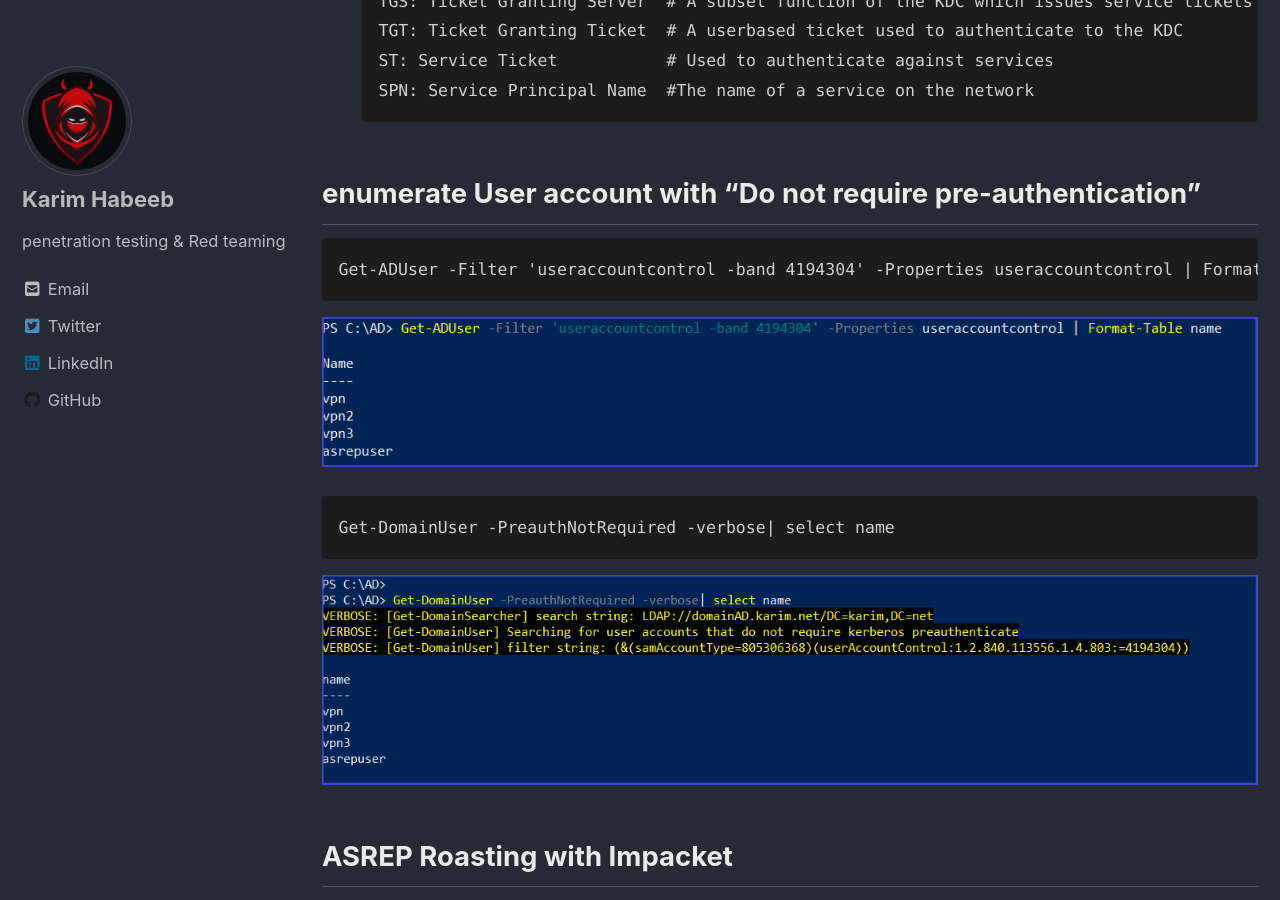
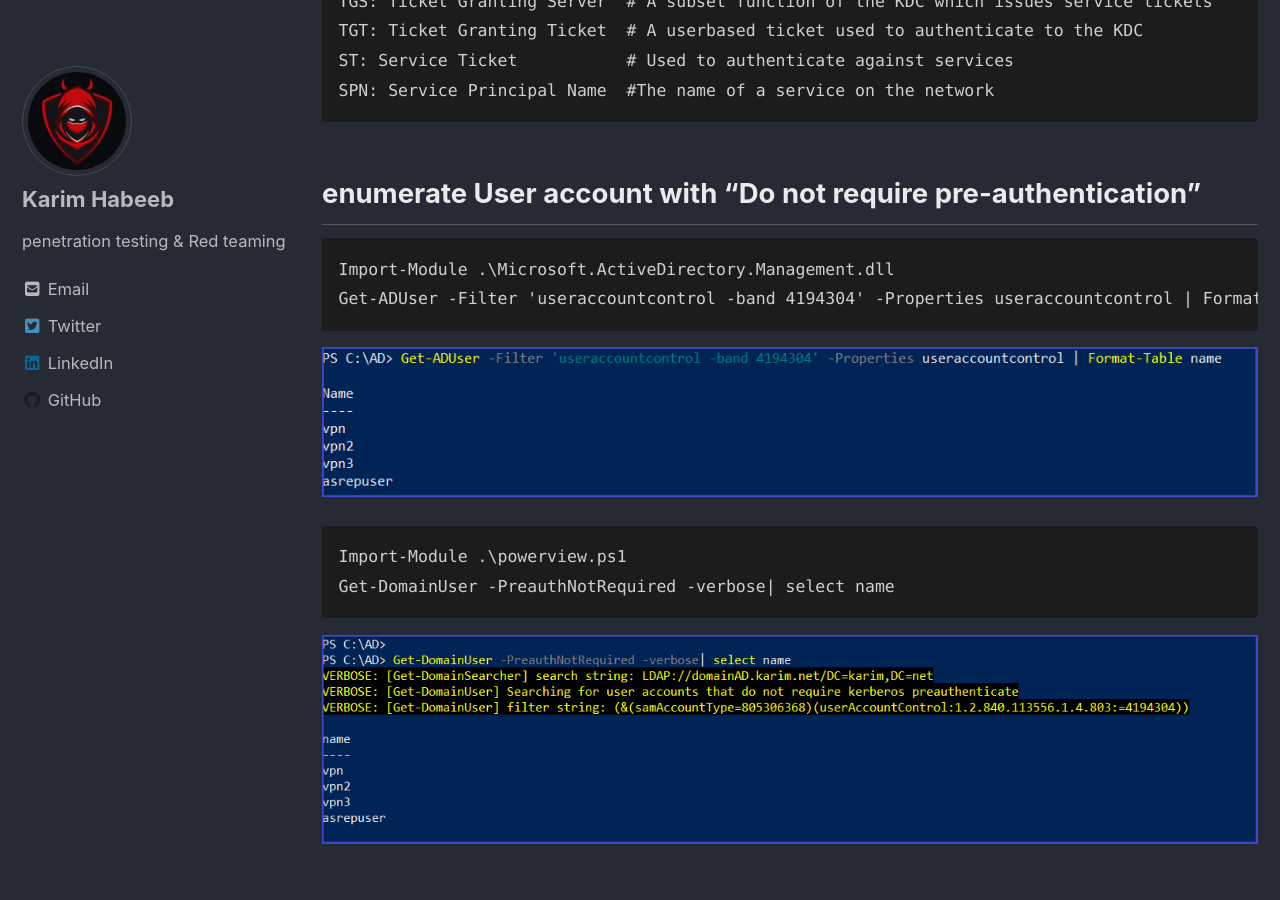
Before and after one commit to NoRed0x/NoRed0x.github.io, a Jekyll site: the page built from _posts/Red-Teaming/2021-07-12- Kerberos-AS-REP-Roasting.md, in a window 1280 px wide and 900 px high, scrolled down 3015 px. Built offline with Jekyll 4.4.1, drawn with Linux system fonts in a browser that asks for light colours; cached includes are drawn as plain includes; nearby versions of some CDN libraries.

Commit message:
Update 2021-07-12- Kerberos-AS-REP-Roasting.md

````diff
--- a/_posts/Red-Teaming/2021-07-12- Kerberos-AS-REP-Roasting.md
+++ b/_posts/Red-Teaming/2021-07-12- Kerberos-AS-REP-Roasting.md
@@ -24,6 +24,7 @@ toc: true
  * 4-Request a Kerberos  (TGT) from the KDC in the name of a target account. The KDC will respond with the TGT for the account, without requiring the account password as a pre-authentication.
  * 5-Using a tool like Wireshark, extract the user’s password hash from the AS-REP packet. It can be found in the enc-part section of the packet.
  * 6-Use a tool like HashCat or John the Ripper to extract a plaintext password from the captured hash.
+
 ## Terminology
 ```
 KDC: Key Distribution Center # The trusted 3rd party / the Domain Controller
@@ -36,12 +37,14 @@ SPN: Service Principal Name  #The name of a service on the network
 
 ##  enumerate User account with "Do not require pre-authentication"
 ```
+Import-Module .\Microsoft.ActiveDirectory.Management.dll
 Get-ADUser -Filter 'useraccountcontrol -band 4194304' -Properties useraccountcontrol | Format-Table name
 ```
 
 <img src="/img/asrep/enum.PNG" alt="Getting-gz" width="1000" height="200">
 
 ```
+Import-Module .\powerview.ps1
 Get-DomainUser -PreauthNotRequired -verbose| select name
 ```
 
````
